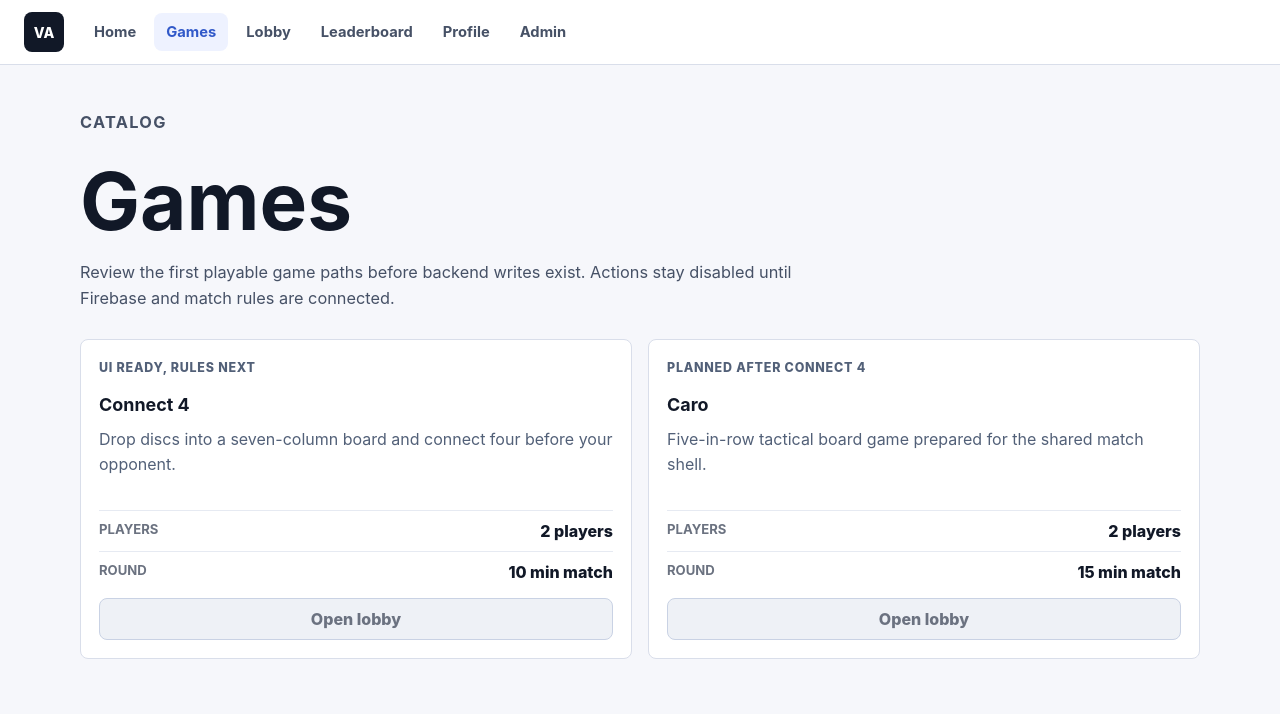
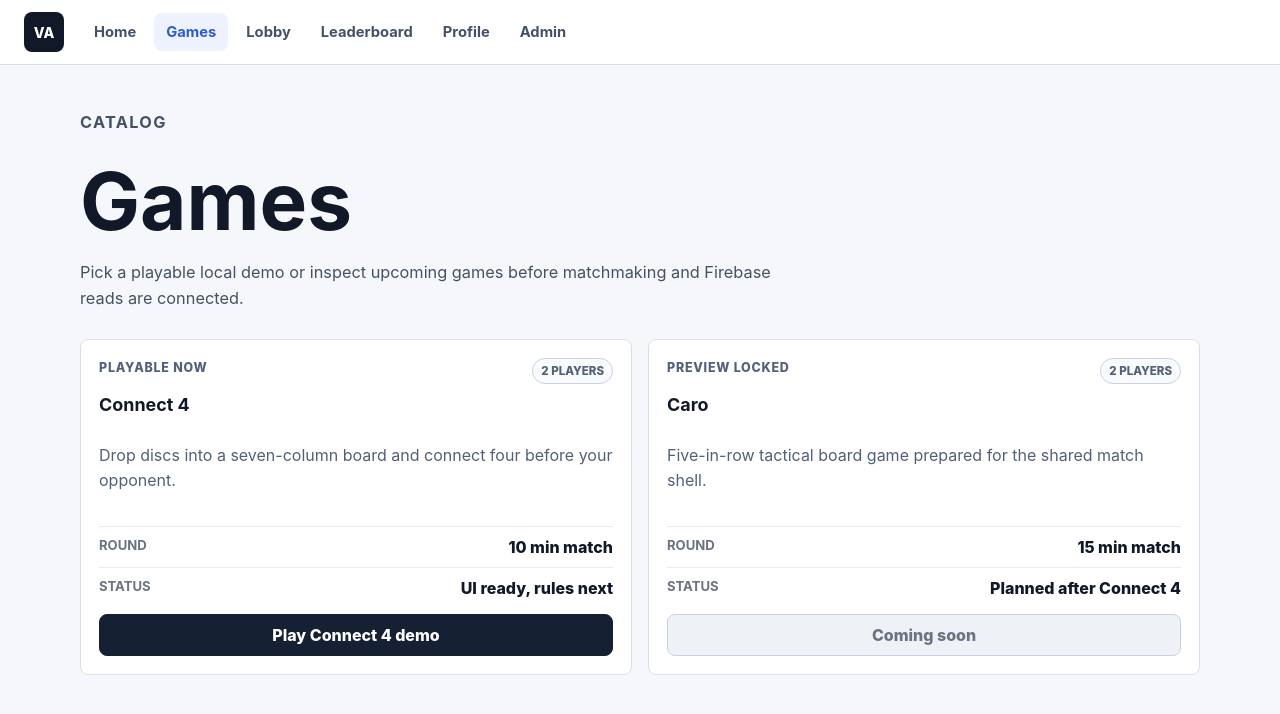
Before and after one commit to dinhkhanh1803/vboard-web-game, a React (Vite) app: page /games in a window 1280 px wide. Shown: the top 714 px of the page. Built offline with nearby package versions, Linux system fonts and the light colour scheme.

Commit message:
feat: polish core web experience

```diff
--- a/src/app/HomePage.tsx
+++ b/src/app/HomePage.tsx
@@ -1,28 +1,48 @@
+import { Link } from "react-router-dom";
+
 import { techStack } from "@/shared/constants/techStack";
 
 export function HomePage() {
   return (
-    <section className="app-hero" aria-labelledby="app-title">
-      <p className="app-kicker">Realtime board game platform</p>
+    <section className="app-hero home-hero" aria-labelledby="app-title">
+      <div className="home-hero-layout">
+        <div className="home-hero-copy">
+          <p className="app-kicker">Realtime board game arena</p>
           <h1 id="app-title">VBoard Arena</h1>
           <p className="app-copy">
-        Foundation is ready for a React app shell, PixiJS game rendering, Firebase backend, and pure
-        TypeScript game rules.
+            Jump into local Connect 4, inspect the lobby flow, and keep the Firebase wiring behind a
+            controlled boundary until the UI feels right.
           </p>
-      <dl className="stack-list" aria-label="Selected technology stack">
+          <div className="hero-actions" aria-label="Primary game actions">
+            <Link className="button-link primary-action" to="/matches/demo-match">
+              Play Connect 4
+            </Link>
+            <Link className="button-link secondary-action" to="/lobby">
+              Open Lobby
+            </Link>
+          </div>
+        </div>
+
+        <aside className="panel hero-panel" aria-label="Current build status">
+          <p className="meta-label">Playable now</p>
+          <h2>Local web preview</h2>
+          <p>PixiJS boards and local match state are ready for UI review before backend writes.</p>
+          <dl className="compact-facts">
+            <div>
+              <dt>Renderer</dt>
+              <dd>{techStack.renderer}</dd>
+            </div>
             <div>
               <dt>Web</dt>
               <dd>{techStack.app}</dd>
             </div>
             <div>
-          <dt>Game Renderer</dt>
-          <dd>{techStack.renderer}</dd>
-        </div>
-        <div>
               <dt>Backend</dt>
-          <dd>{techStack.backend}</dd>
+              <dd>Firebase later</dd>
             </div>
           </dl>
+        </aside>
+      </div>
     </section>
   );
 }
--- a/src/features/games/GameCatalogPage.tsx
+++ b/src/features/games/GameCatalogPage.tsx
@@ -1,4 +1,24 @@
+import { Link } from "react-router-dom";
+
 import { staticGames } from "@/shared/constants/staticDemoData";
+
+function getGameAction(gameId: string) {
+  if (gameId === "connect-4") {
+    return {
+      href: "/matches/demo-match",
+      label: "Play Connect 4 demo",
+      status: "Playable now",
+      disabled: false,
+    };
+  }
+
+  return {
+    href: "/matches/demo-caro",
+    label: "Caro demo locked",
+    status: "Preview locked",
+    disabled: true,
+  };
+}
 
 export function GameCatalogPage() {
   return (
@@ -7,34 +27,49 @@ export function GameCatalogPage() {
         <p className="screen-eyebrow">Catalog</p>
         <h1 id="games-title">Games</h1>
         <p>
-          Review the first playable game paths before backend writes exist. Actions stay disabled
-          until Firebase and match rules are connected.
+          Pick a playable local demo or inspect upcoming games before matchmaking and Firebase reads
+          are connected.
         </p>
       </header>
 
-      <div className="game-grid">
-        {staticGames.map((game) => (
-          <article className="panel game-card" key={game.id}>
+      <div className="game-grid polished-game-grid">
+        {staticGames.map((game) => {
+          const action = getGameAction(game.id);
+
+          return (
+            <article className="panel game-card polished-game-card" key={game.id}>
+              <div className="panel-title-row">
                 <div>
-              <p className="meta-label">{game.status}</p>
+                  <p className="meta-label">{action.status}</p>
                   <h2>{game.name}</h2>
+                </div>
+                <span className="status-pill">{game.players}</span>
+              </div>
               <p>{game.summary}</p>
-            </div>
               <dl className="compact-facts" aria-label={`${game.name} facts`}>
-              <div>
-                <dt>Players</dt>
-                <dd>{game.players}</dd>
-              </div>
                 <div>
                   <dt>Round</dt>
                   <dd>{game.roundTime}</dd>
                 </div>
+                <div>
+                  <dt>Status</dt>
+                  <dd>{game.status}</dd>
+                </div>
               </dl>
-            <button type="button" disabled aria-label={`Open ${game.name} lobby`}>
-              Open lobby
+              <div className="game-card-actions">
+                {action.disabled ? (
+                  <button type="button" disabled aria-label={action.label}>
+                    Coming soon
                   </button>
+                ) : (
+                  <Link className="button-link primary-action" to={action.href}>
+                    {action.label}
+                  </Link>
+                )}
+              </div>
             </article>
-        ))}
+          );
+        })}
       </div>
     </section>
   );
--- a/src/features/lobby/LobbyPages.tsx
+++ b/src/features/lobby/LobbyPages.tsx
@@ -1,49 +1,87 @@
+import { useMemo, useState } from "react";
+
 import { publicRooms } from "@/shared/constants/staticDemoData";
 
+const roomCodePattern = /^VB-\d{4}$/;
+
 export function LobbyPage() {
+  const [roomCode, setRoomCode] = useState("");
+  const normalizedRoomCode = roomCode.trim().toUpperCase();
+  const hasRoomCode = normalizedRoomCode.length > 0;
+  const isRoomCodeValid = roomCodePattern.test(normalizedRoomCode);
+  const roomCodeStatus = useMemo(() => {
+    if (!hasRoomCode) {
+      return "Enter a room code to preview validation.";
+    }
+
+    if (!isRoomCodeValid) {
+      return "Use a code like VB-1042.";
+    }
+
+    return "Code format ready for backend wiring.";
+  }, [hasRoomCode, isRoomCodeValid]);
+
   return (
     <section className="screen" aria-labelledby="lobby-title">
       <header className="screen-header">
         <p className="screen-eyebrow">Rooms</p>
         <h1 id="lobby-title">Lobby</h1>
         <p>
-          Entry points are visible now, but all actions remain local-only until backend contracts
-          exist.
+          Find a local preview path, validate room codes, and review public rooms before backend
+          matchmaking is connected.
         </p>
       </header>
 
-      <div className="two-column-layout">
-        <section className="panel" aria-labelledby="quick-match-title">
+      <div className="two-column-layout lobby-entry-grid">
+        <section className="panel lobby-action-panel" aria-labelledby="quick-match-title">
           <div className="panel-title-row">
-            <h2 id="quick-match-title">Quick Match</h2>
+            <div>
+              <p className="meta-label">Connect 4 queue</p>
+              <h2 id="quick-match-title">Quick Match</h2>
+            </div>
             <span className="status-pill">UI-only preview</span>
           </div>
-          <p>Matchmaking placeholder for the first Connect 4 queue.</p>
+          <p>Matchmaking is intentionally disabled until Cloud Functions owns the queue.</p>
           <button type="button" disabled>
             Find quick match
           </button>
         </section>
 
-        <section className="panel" aria-labelledby="join-room-title">
+        <section className="panel lobby-action-panel" aria-labelledby="join-room-title">
           <div className="panel-title-row">
-            <h2 id="join-room-title">Join By Code</h2>
+            <div>
+              <p className="meta-label">Manual entry</p>
+              <h2 id="join-room-title">Join By Code</h2>
+            </div>
             <span className="status-pill">UI-only preview</span>
           </div>
           <label className="field-label" htmlFor="room-code">
             Room code
           </label>
-          <input id="room-code" name="room-code" placeholder="VB-1042" />
-          <p className="field-help">
-            Use format VB-1042. Joining stays disabled until backend wiring starts.
+          <input
+            id="room-code"
+            name="room-code"
+            onChange={(event) => setRoomCode(event.target.value)}
+            placeholder="VB-1042"
+            value={roomCode}
+          />
+          <p className={`field-help form-status ${isRoomCodeValid ? "is-success" : "is-error"}`}>
+            {roomCodeStatus}
           </p>
-          <button type="button" disabled>
-            Join room
+          <button type="button" disabled={!isRoomCodeValid}>
+            Join room preview
           </button>
         </section>
       </div>
 
       <section className="panel table-panel" aria-labelledby="public-rooms-title">
-        <h2 id="public-rooms-title">Public Rooms</h2>
+        <div className="panel-title-row public-room-heading">
+          <div>
+            <p className="meta-label">Local room list</p>
+            <h2 id="public-rooms-title">Public Rooms</h2>
+          </div>
+          <span className="status-pill">Preview data</span>
+        </div>
         <div className="table-like" role="table" aria-label="Public rooms preview">
           <div role="row" className="table-row table-head">
             <span role="columnheader">Code</span>
@@ -73,16 +111,26 @@ export function WaitingRoomPage() {
       <header className="screen-header">
         <p className="screen-eyebrow">Waiting room</p>
         <h1 id="waiting-room-title">Waiting Room</h1>
-        <p>
-          Static room state for reviewing invite, player slots, ready check, and start controls.
-        </p>
+        <p>Static room state for reviewing invite flow, player slots, and ready check clarity.</p>
       </header>
 
-      <div className="two-column-layout">
-        <section className="panel stack-panel" aria-labelledby="room-code-title">
+      <div className="two-column-layout waiting-room-layout">
+        <section className="panel stack-panel room-code-card" aria-labelledby="room-code-title">
           <p className="meta-label">Room Code</p>
-          <h2 id="room-code-title">VB-1042</h2>
-          <p>Invite link and room ownership will be generated after Firebase Functions exist.</p>
+          <h2 id="room-code-title" className="room-code-display">
+            VB-1042
+          </h2>
+          <p>Local room preview</p>
+          <dl className="compact-facts">
+            <div>
+              <dt>Game</dt>
+              <dd>Connect 4</dd>
+            </div>
+            <div>
+              <dt>Seats</dt>
+              <dd>1 of 2 filled</dd>
+            </div>
+          </dl>
           <button type="button" disabled>
             Copy invite link
           </button>
@@ -90,10 +138,22 @@ export function WaitingRoomPage() {
 
         <section className="panel stack-panel" aria-labelledby="ready-check-title">
           <p className="meta-label">Ready Check</p>
-          <h2 id="ready-check-title">2 Player Slots</h2>
-          <ul className="status-list">
-            <li>Host: Khanh - ready</li>
-            <li>Opponent: waiting</li>
+          <h2 id="ready-check-title">Player Slots</h2>
+          <ul className="room-player-list" aria-label="Waiting room player slots">
+            <li className="room-player-row is-ready">
+              <span className="room-player-marker" aria-hidden="true" />
+              <div>
+                <strong>Khanh</strong>
+                <span>Host ready</span>
+              </div>
+            </li>
+            <li className="room-player-row">
+              <span className="room-player-marker" aria-hidden="true" />
+              <div>
+                <strong>Open seat</strong>
+                <span>Opponent slot open</span>
+              </div>
+            </li>
           </ul>
           <button type="button" disabled>
             Start match
--- a/src/styles/global.css
+++ b/src/styles/global.css
@@ -962,3 +962,180 @@ textarea {
     grid-template-columns: 1fr;
   }
 }
+
+.home-hero {
+  align-self: start;
+}
+
+.home-hero-layout {
+  display: grid;
+  grid-template-columns: minmax(0, 1.25fr) minmax(280px, 0.75fr);
+  gap: 18px;
+  align-items: stretch;
+}
+
+.home-hero-copy {
+  display: grid;
+  align-content: center;
+  min-width: 0;
+}
+
+.hero-actions,
+.game-card-actions {
+  display: flex;
+  flex-wrap: wrap;
+  gap: 10px;
+  align-items: center;
+}
+
+.primary-action {
+  border-color: #162033;
+  background: #162033;
+  color: #ffffff;
+}
+
+.secondary-action {
+  background: #ffffff;
+  color: #162033;
+}
+
+.hero-panel {
+  display: grid;
+  gap: 14px;
+  align-content: start;
+}
+
+.hero-panel h2 {
+  font-size: 1.45rem;
+}
+
+.polished-game-grid {
+  align-items: stretch;
+}
+
+.polished-game-card {
+  align-content: start;
+  min-height: 100%;
+}
+
+.polished-game-card .compact-facts {
+  margin-top: auto;
+}
+
+.polished-game-card button,
+.polished-game-card .button-link,
+.lobby-action-panel button {
+  width: 100%;
+  justify-content: center;
+}
+
+.lobby-entry-grid {
+  align-items: stretch;
+}
+
+.lobby-action-panel {
+  display: grid;
+  gap: 12px;
+  align-content: start;
+}
+
+.form-status {
+  border-radius: 8px;
+  margin: 0;
+  padding: 8px 10px;
+}
+
+.form-status.is-error {
+  background: #fff4f0;
+  color: #9f341f;
+}
+
+.form-status.is-success {
+  background: #eef8f1;
+  color: #1f7a45;
+}
+
+.public-room-heading {
+  margin-bottom: 12px;
+}
+
+.waiting-room-layout {
+  align-items: stretch;
+}
+
+.room-code-card {
+  gap: 14px;
+}
+
+.room-code-display {
+  font-size: 2.15rem;
+  letter-spacing: 0;
+}
+
+.room-player-list {
+  display: grid;
+  gap: 10px;
+  margin: 0;
+  padding: 0;
+  list-style: none;
+}
+
+.room-player-row {
+  display: flex;
+  gap: 12px;
+  align-items: center;
+  border: 1px solid #e6eaf2;
+  border-radius: 8px;
+  padding: 12px;
+}
+
+.room-player-marker {
+  display: block;
+  width: 14px;
+  height: 14px;
+  flex: 0 0 auto;
+  border-radius: 50%;
+  background: #c9d2e4;
+}
+
+.room-player-row.is-ready .room-player-marker {
+  background: #1f7a45;
+}
+
+.room-player-row strong,
+.room-player-row span {
+  display: block;
+}
+
+.room-player-row strong {
+  color: #111827;
+}
+
+.room-player-row span {
+  color: #526078;
+  line-height: 1.45;
+}
+
+@media (max-width: 880px) {
+  .home-hero-layout {
+    grid-template-columns: 1fr;
+  }
+}
+
+@media (max-width: 680px) {
+  .hero-actions,
+  .game-card-actions {
+    display: grid;
+    grid-template-columns: 1fr;
+  }
+
+  .hero-actions .button-link,
+  .game-card-actions .button-link {
+    width: 100%;
+    justify-content: center;
+  }
+
+  .room-code-display {
+    font-size: 1.8rem;
+  }
+}
```
Also changed, not shown: 6 other files (tests, documents, lock files or other folders). Lines whose indentation alone changed are shown as unchanged.
